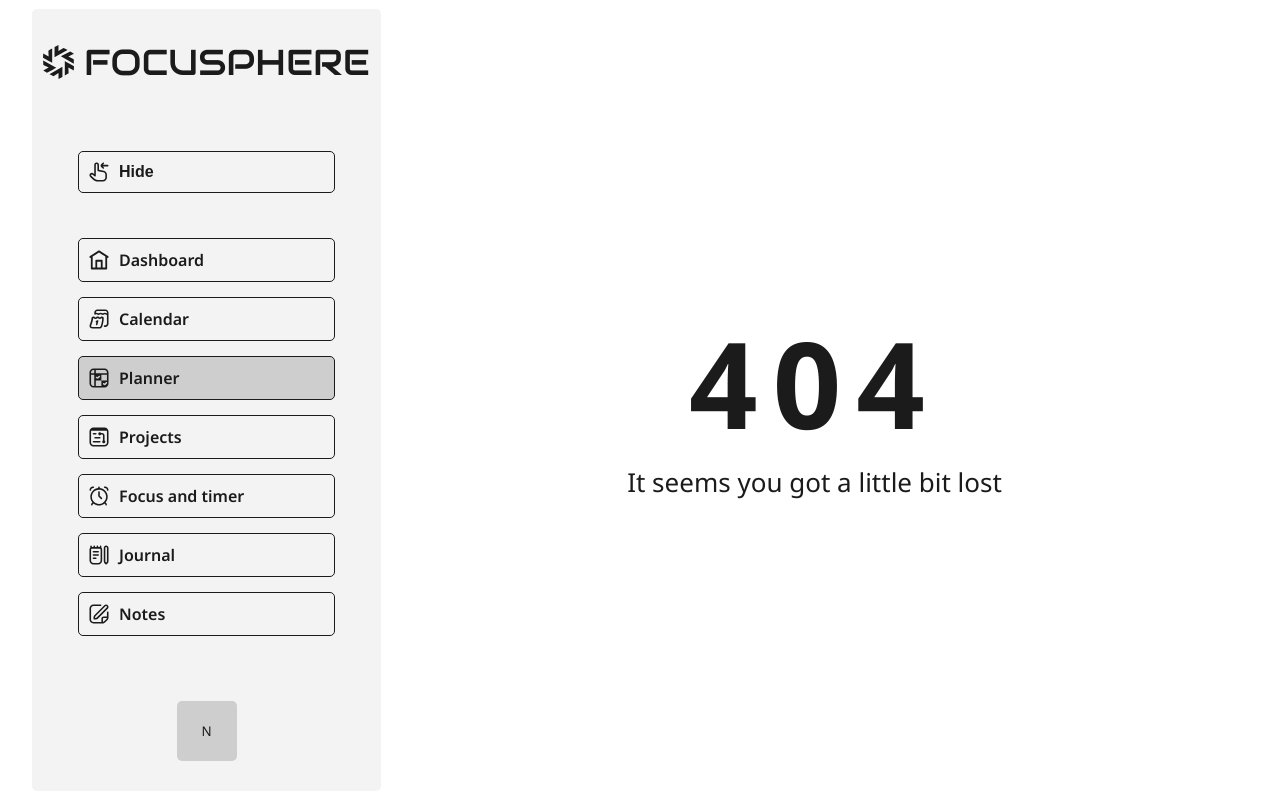
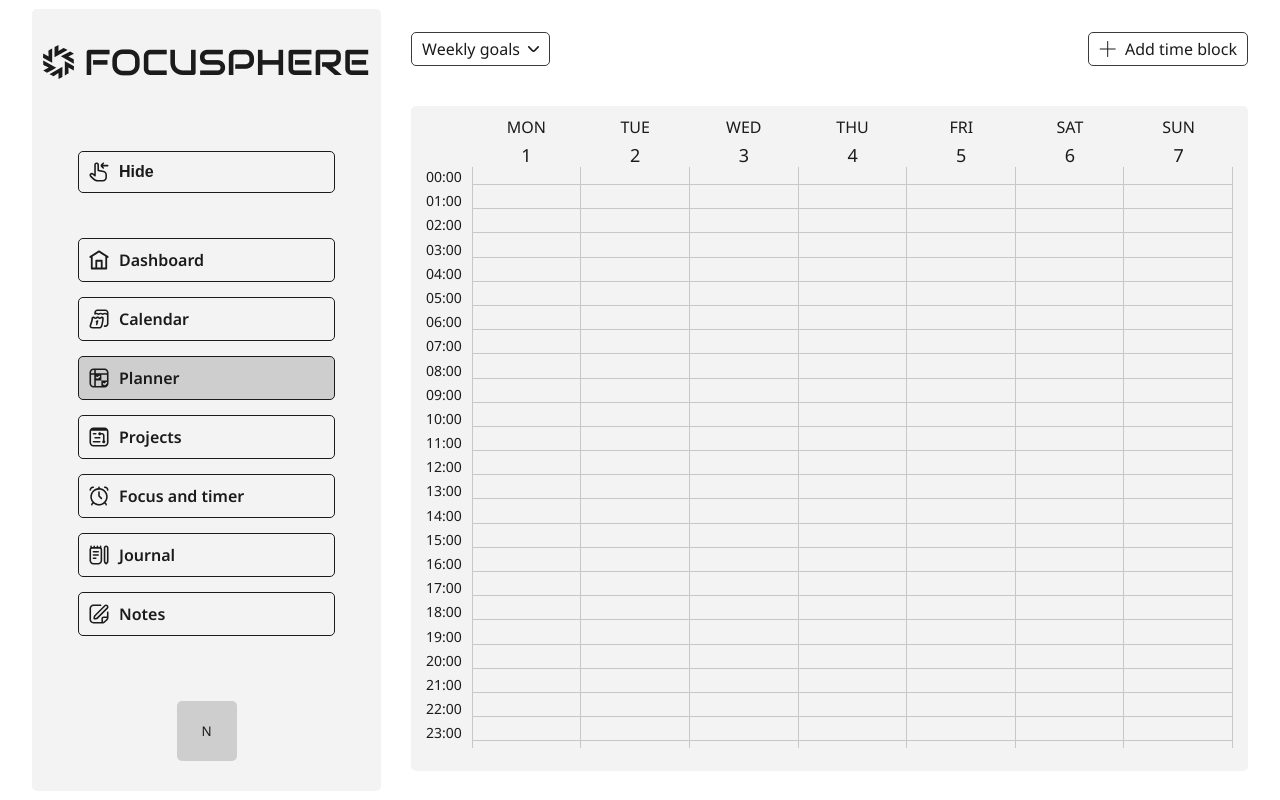
Before and after one commit to lisnyaknikita/focusphere, a Next.js app: page /planner in a window 1280 px wide. Before the commit this address had no page. Built offline with nearby package versions, Linux system fonts and the light colour scheme.

Commit message:
implement carcass for planner page, fixed weekly grid styles

```diff
--- a/src/app/calendar/components/main/calendar/views/week/week.module.scss
+++ b/src/app/calendar/components/main/calendar/views/week/week.module.scss
@@ -1,15 +1,7 @@
 .weekView {
-	// height: 100%;
 	display: grid;
 	grid-template-columns: auto 1fr 1fr 1fr 1fr 1fr 1fr 1fr;
 	place-items: center;
-}
-
-.headerRow {
-	// display: grid;
-	// grid-template-columns: repeat(7, 1fr);
-	// margin-left: 30px;
-	// margin-bottom: 10px;
 }
 
 .dayColumn {
@@ -17,7 +9,6 @@
 	gap: 5px;
 	flex-direction: column;
 	align-items: center;
-	// border-right: 0.3px solid var(--line);
 	width: 100%;
 
 	> .dayName {
@@ -36,49 +27,32 @@
 
 .scrollGrid {
 	display: grid;
-	grid-template-columns: auto 1fr 1fr 1fr 1fr 1fr 1fr 1fr;
+	grid-template-columns: auto repeat(7, 1fr);
+	height: 100%;
 }
 
 .hours {
 	border-right: 0.3px solid var(--line);
+	display: grid;
+	grid-template-rows: repeat(24, 1fr);
+	padding-right: 10px;
 }
 
 .dayBoxColumn {
 	border-right: 0.3px solid var(--line);
-	width: 100%;
-	display: flex;
-	flex-direction: column;
-	gap: 5px;
+	display: grid;
+	grid-template-rows: repeat(24, 1fr);
 }
 
 .hourBox {
 	border-bottom: 0.3px solid var(--line);
 	width: 100%;
+	height: 18px;
 	cursor: pointer;
-	height: 18px;
-}
-
-.hours {
-	display: flex;
-	flex-direction: column;
-	gap: 4px;
-	padding-right: 10px;
 }
 
 .hourColumn {
 	font-size: 14px;
+	display: flex;
+	align-items: flex-start;
 }
-
-.body {
-	// display: grid;
-	// grid-template-columns: 60px repeat(7, 1fr);
-	// position: relative;
-	// height: 100%;
-}
-
-.timeColumn {
-	// display: flex;
-	// flex-direction: column;
-	// gap: 4px;
-	// font-size: 14px;
-}
--- a/src/app/globals.scss
+++ b/src/app/globals.scss
@@ -15,6 +15,7 @@
 	--theme-toggler-circle: #ffffff;
 	--tab-bg: #8c8c8c;
 	--tab-bg-active: #636262;
+	--btn-border: #3b3a3a;
 	--line: #c7c7c7;
 }
 
@@ -35,6 +36,7 @@
 	--theme-toggler-circle: #ffffff;
 	--tab-bg: #8c8c8c;
 	--tab-bg-active: #636262;
+	--btn-border: #3b3a3a;
 	--line: #c7c7c7;
 }
 
--- /dev/null
+++ b/src/app/planner/components/header/create-button/create-button.module.scss
@@ -0,0 +1,17 @@
+.addTimeBlockButton {
+	display: flex;
+	align-items: center;
+	gap: 8px;
+	color: var(--text);
+	background-color: transparent;
+	border: 1px solid var(--btn-border);
+	border-radius: 5px;
+	padding: 5px 10px;
+	font-size: 16px;
+	font-family: inherit;
+	transition: background-color 0.2s;
+
+	&:hover {
+		background-color: var(--secondary);
+	}
+}
--- /dev/null
+++ b/src/app/planner/components/header/create-button/create-button.tsx
@@ -0,0 +1,15 @@
+import classes from './create-button.module.scss'
+
+export const AddTimeBlockButton = () => {
+	return (
+		<button className={classes.addTimeBlockButton}>
+			<svg width='18' height='18' viewBox='0 0 22 23' fill='none' xmlns='http://www.w3.org/2000/svg'>
+				<path
+					d='M10.6066 1.15219C10.4409 1.15222 10.2819 1.21806 10.1647 1.33525C10.0476 1.45244 9.98171 1.61138 9.98169 1.77711L9.98169 10.8751L0.88371 10.8751C0.71798 10.8751 0.559044 10.941 0.441855 11.0581C0.324666 11.1753 0.258819 11.3343 0.258794 11.5C0.258819 11.6657 0.324666 11.8247 0.441855 11.9419C0.559044 12.059 0.71798 12.1249 0.88371 12.1249L9.98169 12.1249L9.98169 21.2229C9.98171 21.3886 10.0476 21.5476 10.1647 21.6647C10.2819 21.7819 10.4409 21.8478 10.6066 21.8478C10.7723 21.8478 10.9313 21.7819 11.0485 21.6647C11.1656 21.5476 11.2315 21.3886 11.2315 21.2229L11.2315 12.1249H20.3295C20.4952 12.1249 20.6542 12.059 20.7713 11.9419C20.8885 11.8247 20.9544 11.6657 20.9544 11.5C20.9544 11.3343 20.8885 11.1753 20.7713 11.0581C20.6542 10.941 20.4952 10.8751 20.3295 10.8751H11.2315L11.2315 1.77711C11.2315 1.61138 11.1656 1.45244 11.0485 1.33525C10.9313 1.21806 10.7723 1.15222 10.6066 1.15219Z'
+					fill='var(--text)'
+				/>
+			</svg>
+			<span>Add time block</span>
+		</button>
+	)
+}
--- /dev/null
+++ b/src/app/planner/components/header/weekly-goals/weekly-goals.module.scss
@@ -0,0 +1,58 @@
+.weeklyGoals {
+	position: relative;
+
+	&:global(.opened) {
+		> .trigger svg {
+			transform: rotate(180deg);
+		}
+
+		> .dropdown {
+			width: 380px;
+			border: 1px solid var(--btn-border);
+			border-radius: 5px;
+			background-color: var(--secondaryFull);
+			padding: 5px;
+			display: flex;
+			flex-direction: column;
+			gap: 5px;
+			position: absolute;
+			top: 34px;
+			opacity: 1;
+			visibility: visible;
+			pointer-events: all;
+			transform: translateY(0);
+		}
+	}
+}
+
+.trigger {
+	display: flex;
+	align-items: center;
+	gap: 8px;
+	color: var(--text);
+	background-color: transparent;
+	border: 1px solid var(--btn-border);
+	border-radius: 5px;
+	padding: 5px 10px;
+	font-size: 16px;
+	font-family: inherit;
+	transition: background-color 0.2s;
+
+	&:hover {
+		background-color: var(--secondary);
+	}
+
+	> svg {
+		transition: transform 0.2s;
+	}
+}
+
+.dropdown {
+	position: absolute;
+	width: 380px;
+	opacity: 0;
+	visibility: hidden;
+	pointer-events: none;
+	transform: translateY(-10px);
+	transition: all 0.2s;
+}
--- /dev/null
+++ b/src/app/planner/components/header/weekly-goals/weekly-goals.tsx
@@ -0,0 +1,31 @@
+'use client'
+
+import { CheckboxCard } from '@/shared/ui/checkbox-card/checkbox-card'
+import clsx from 'clsx'
+import { useState } from 'react'
+import classes from './weekly-goals.module.scss'
+
+const goals = ['Implement home page', 'Hiking', 'Finish the book']
+
+export const WeeklyGoals = () => {
+	const [open, setOpen] = useState(false)
+
+	return (
+		<div className={clsx(classes.weeklyGoals, open && 'opened')}>
+			<button className={classes.trigger} onClick={() => setOpen(prev => !prev)}>
+				<span>Weekly goals</span>
+				<svg width='11' height='6' viewBox='0 0 11 6' fill='none' xmlns='http://www.w3.org/2000/svg'>
+					<path
+						d='M10.7715 0.247421C10.6985 0.169022 10.6116 0.106794 10.5159 0.0643287C10.4201 0.0218632 10.3175 0 10.2138 0C10.11 0 10.0074 0.0218632 9.91162 0.0643287C9.81588 0.106794 9.72899 0.169022 9.65596 0.247421L6.05779 4.07837C5.98476 4.15677 5.89787 4.219 5.80213 4.26146C5.7064 4.30393 5.60371 4.32579 5.5 4.32579C5.39629 4.32579 5.2936 4.30393 5.19787 4.26146C5.10213 4.219 5.01524 4.15677 4.94221 4.07837L1.34404 0.247421C1.27101 0.169022 1.18412 0.106794 1.08838 0.0643287C0.992645 0.0218632 0.88996 0 0.786248 0C0.682536 0 0.57985 0.0218632 0.484115 0.0643287C0.388379 0.106794 0.301488 0.169022 0.228454 0.247421C0.0821305 0.404141 0 0.616141 0 0.837119C0 1.0581 0.0821305 1.2701 0.228454 1.42682L3.83447 5.26613C4.27639 5.73605 4.87543 6 5.5 6C6.12457 6 6.72361 5.73605 7.16553 5.26613L10.7715 1.42682C10.9179 1.2701 11 1.0581 11 0.837119C11 0.616141 10.9179 0.404141 10.7715 0.247421Z'
+						fill='var(--text)'
+					/>
+				</svg>
+			</button>
+			<div className={classes.dropdown}>
+				{goals.map((goal, i) => (
+					<CheckboxCard key={i} withBorder={false} label={goal} checked={false} onCheck={() => {}} />
+				))}
+			</div>
+		</div>
+	)
+}
--- /dev/null
+++ b/src/app/planner/page.module.scss
@@ -0,0 +1,25 @@
+.plannerPage {
+	display: flex;
+	flex-direction: column;
+	flex: 1;
+	padding: 23px 0px 20px 30px;
+	height: 100%;
+	position: relative;
+}
+
+.header {
+	width: 100%;
+	display: flex;
+	align-items: center;
+	justify-content: space-between;
+	margin-bottom: 40px;
+}
+
+.planner {
+	width: 100%;
+	height: 100%;
+	overflow: hidden;
+	border-radius: 5px;
+	background-color: var(--secondary);
+	padding: 10px 15px;
+}
--- /dev/null
+++ b/src/app/planner/page.tsx
@@ -0,0 +1,21 @@
+import { WeekView } from '../calendar/components/main/calendar/views/week/week'
+import { AddTimeBlockButton } from './components/header/create-button/create-button'
+import { WeeklyGoals } from './components/header/weekly-goals/weekly-goals'
+import classes from './page.module.scss'
+
+export default function Planner() {
+	return (
+		<>
+			<div className={classes.plannerPage}>
+				<header className={classes.header}>
+					<WeeklyGoals />
+					<AddTimeBlockButton />
+				</header>
+				<main className={classes.planner}>
+					<WeekView />
+				</main>
+			</div>
+			{/* modal */}
+		</>
+	)
+}
--- a/src/shared/ui/checkbox-card/checkbox-card.module.scss
+++ b/src/shared/ui/checkbox-card/checkbox-card.module.scss
@@ -2,7 +2,6 @@
 	display: flex;
 	align-items: center;
 	width: 100%;
-	border: 1px solid #3b3a3a;
 	border-radius: 5px;
 	padding: 7px;
 	cursor: pointer;
--- a/src/shared/ui/checkbox-card/checkbox-card.tsx
+++ b/src/shared/ui/checkbox-card/checkbox-card.tsx
@@ -6,11 +6,12 @@ interface CheckboxCardProps {
 	label: string
 	checked: boolean
 	onCheck: (checked: boolean) => void
+	withBorder: boolean
 }
 
-export function CheckboxCard({ label, checked, onCheck }: CheckboxCardProps) {
+export function CheckboxCard({ label, checked, onCheck, withBorder }: CheckboxCardProps) {
 	return (
-		<label className={classes.card}>
+		<label className={classes.card} style={withBorder ? { border: '1px solid var(--btn-border)' } : { border: 'none' }}>
 			<input type='checkbox' checked={checked} onChange={e => onCheck(e.target.checked)} className={classes.checkbox} />
 			<span className={classes.customCheckbox}></span>
 			<span className={classes.label}>{label}</span>
```
Also changed, not shown: src/app/(dashboard)/components/dashboard-block/components/tasks/tasks.tsx (+5 -5 lines).
